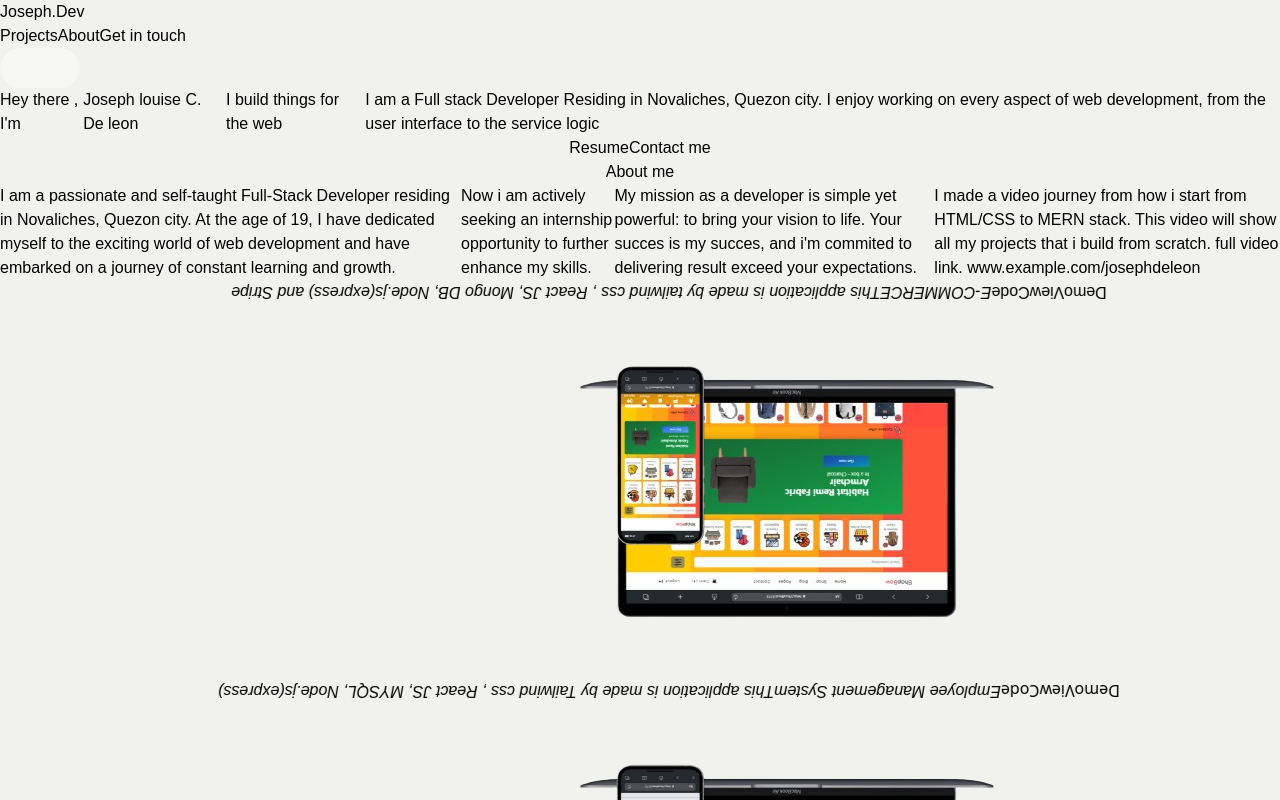
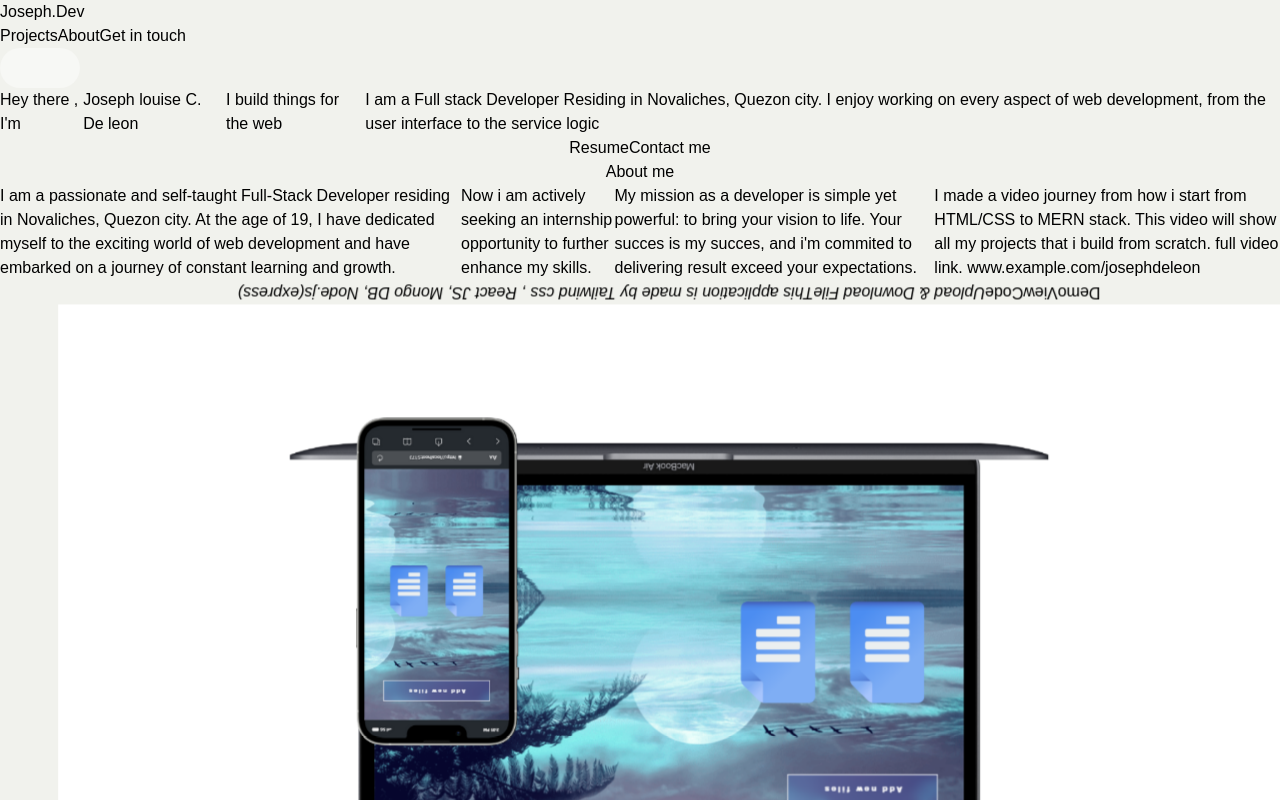
Before and after one commit to josephDeb/JosephDeleonPortfolio, a React (Vite) app: page /skills in a window 1280 px wide. Shown: the top 800 px of the page. Built offline with nearby package versions, Linux system fonts and the light colour scheme; a web font is replaced by a local one.

Commit message:
adding one projects

```diff
--- a/src/components/section/contact/Contact.jsx
+++ b/src/components/section/contact/Contact.jsx
@@ -36,8 +36,8 @@ const Contact = () => {
     }
     const {isOn} = useContext(AppContext)
   return (
-    <div id='contact' className={` xl:h-[710px] max-w-screen-2xl mx-auto h-[1250px] centered ${isOn ? "bg-black text-white" : "bg-white text-black"}`}>
-        <form onSubmit={handleSubmit} className='w-[80%] flex flex-col xl:flex-row gap-28'>
+    <div id='contact' className={` xl:h-[710px] max-w-screen-2xl mx-auto h-[980px] centered ${isOn ? "bg-black text-white" : "bg-white text-black"}`}>
+        <form onSubmit={handleSubmit} className='w-[80%] flex flex-col xl:flex-row'>
             <div className='h-[350px] w-full xl:centered xl:w-full xl:h-[440px]'>
                 {isOn ?  <img src={call} className='object-cover xl:object-contain xl:h-[440px] xl:w-full'/>
                 :
@@ -48,7 +48,7 @@ const Contact = () => {
             <div className='flex flex-col w-full centered'>
                 <div className='w-full flex flex-col centered gap-5'>
                     <h1 className='text-5xl font-bold xl:mt-0 mt-5 fnp'>Contact</h1>
-                    <p className='text-xl prg'>Would You Like To Contact Me ? Awesome!!</p>
+                    <p className='text-xl prg text-center xl:text-start'>Would You Like To Contact Me ? Awesome!!</p>
                 </div>
 
                 <div className='flex flex-col xl:w-[71%]  mt-8 w-full prg'>
--- a/src/components/section/projects/Projects.jsx
+++ b/src/components/section/projects/Projects.jsx
@@ -4,7 +4,7 @@ import github from '../../../assets/github.png'
 import video from '../../../assets/video.png'
 
 
-
+import updlfl from '../../../assets/updlfl.png'
 import ecommerceWeb from '../../../assets/ecommerceWeb.png'
 import panotes from '../../../assets/panotes3.png'
 import crudReact from '../../../assets/crudReact.png'
@@ -12,16 +12,6 @@ import carentals from '../../../assets/carentals.png'
 import employeesMS from '../../../assets/employeesMS.png'
 
 
-import react from '../../../assets/react.png'
-import nodejs from '../../../assets/node-js.png'
-import express from '../../../assets/express.png'
-import mongodb from '../../../assets/mongodb.png'
-import mysql from '../../../assets/mysql.png'
-import tailwind from '../../../assets/Tailwind CSS.png'
-import Next from '../../../assets/Next.js.png'
-import framer from '../../../assets/farmer.png'
-import star from '../../../assets/star.png'
-import star2 from '../../../assets/star2.png'
 import { useContext } from 'react'
 import { AppContext } from '../../../context/GlobalContext.jsx'
 import {motion} from 'framer-motion'
@@ -33,7 +23,7 @@ const Projects = () => {
 
   return (
     <>
-   <div id='projects' className={`max-w-screen-2xl flex-col mx-auto xl:h-[710px] centered ${isOn ? "bg-black text-white" : "bg-white text-black"} h-[1650px]`}>
+   <div id='projects' className={`max-w-screen-2xl flex-col mx-auto xl:h-[710px] centered ${isOn ? "bg-black text-white" : "bg-white text-black"} h-[1700px]`}>
 
    <div className='w-full centered flex-col gap-5 xl:w-full'>
 
@@ -46,6 +36,30 @@ const Projects = () => {
 
         <div className='max-w-screen-2xl centered mt-[44px] xl:mt-0'>
         <div className='xl:grid xl:grid-cols-3  w-[80%] xl:gap-5 grid grid-cols-1 gap-5'>
+        <motion.div
+             initial={"hidden"}
+             animate={{ rotate: 180, scale: 1 }}
+             transition={{
+               type: "spring",
+               stiffness: 260,
+               damping: 20
+             }}
+             variants={fadeIn('down', 0.2)}
+             whileInView={'show'}
+             viewport={{once: false, amount: 0.2}}
+             className='h-[260px] cursor-pointer relative w-full hover:rounded-xl prg' >
+                    <img src={updlfl} className='object-cover h-full w-full transition-all duration-500 rotate-180'/>
+                    <i className='absolute rotate-180 top-0 w-full opacity-0 hover:opacity-100 transition-all duration-500 centered gap-2 flex flex-col hover:rounded-xl h-full bg-black/80 rounded-full'>
+                      <div className='flex gap-5'>
+                         <button className='w-14 bg-white text-black rounded-xl'>Demo</button>
+                         <button className='w-14 bg-white text-black rounded-xl'><a rel='noreferrer' target='_blank' href='https://carentals-eta.vercel.app/'>View</a></button>
+                         <button className='w-14 bg-white text-black rounded-xl'><a rel='noreferrer' target='_blank' href='https://github.com/josephDeb/carentals'>Code</a></button>
+                      </div>
+                      <h1 className='prg'>Upload & Download File</h1>
+                      <p className='text-center prg text-[14px] text-gray-400 px-3'>This application is made by Tailwind css , React JS, Mongo DB, Node.js(express)</p>
+                    </i>
+              </motion.div>
+
              <motion.div
              initial={"hidden"}
              animate={{ rotate: 180, scale: 1 }}
@@ -66,7 +80,7 @@ const Projects = () => {
                          <button className='w-14 bg-white text-black rounded-xl'><a rel='noreferrer' target='_blank' href='https://github.com/josephDeb/carentals'>Code</a></button>
                       </div>
                       <h1 className='prg'>E-COMMERCE</h1>
-                      <p className='text-center prg text-[14px] text-gray-400'>This application is made by tailwind css , React JS, Mongo DB, Node.js(express) and Stripe</p>
+                      <p className='text-center prg text-[14px] text-gray-400 px-3'>This application is made by Tailwind css , React JS, Mongo DB, Node.js(express) and Stripe</p>
                     </i>
               </motion.div>
 
@@ -90,7 +104,7 @@ const Projects = () => {
                          <button className='w-14 bg-white text-black rounded-xl'>Code</button>
                       </div>
                       <h1 className='prg'>Employee Management System</h1>
-                      <p className='text-center prg text-[14px] text-gray-400'>This application is made by Tailwind css , React JS, MYSQL, Node.js(express)</p>
+                      <p className='text-center prg text-[14px] text-gray-400 px-3'>This application is made by Tailwind css , React JS, MYSQL, Node.js(express)</p>
                     </i>
               </motion.div>
 
@@ -114,7 +128,7 @@ const Projects = () => {
                          <button className='w-14 bg-white text-black rounded-xl'>Code</button>
                       </div>
                       <h1 className='prg'>Notes App</h1>
-                      <p className='text-center prg text-[14px] text-gray-400'>This application is made by Tailwind css , React JS, MYSQL, Node.js(express)</p>
+                      <p className='text-center prg text-[14px] text-gray-400 px-3'>This application is made by Tailwind css , React JS, MYSQL, Node.js(express)</p>
                     </i>
               </motion.div>
 
@@ -138,7 +152,7 @@ const Projects = () => {
                          <button className='w-14 bg-white text-black rounded-xl'>Code</button>
                       </div>
                       <h1 className='prg'>Car Website</h1>
-                      <p className='text-center prg text-[14px] text-gray-400'>This application is made by Tailwind css , Next JS, Framer motion and Node.js(express)</p>
+                      <p className='text-center prg text-[14px] text-gray-400 px-3'>This application is made by Tailwind css , Next JS, Framer motion and Node.js(express)</p>
                     </i>
               </motion.div>
 
@@ -163,7 +177,7 @@ const Projects = () => {
                          <button className='w-14 bg-white text-black rounded-xl'>Code</button>
                       </div>
                       <h1 className='prg'>Shopping Cart</h1>
-                      <p className='text-center prg text-[14px] text-gray-400'>This application is made by Tailwind css , React JS, </p>
+                      <p className='text-center prg text-[14px] text-gray-400 px-3'>This application is made by Tailwind css , React JS, </p>
                     </i>
               </motion.div>
         </div>
```
Also changed, not shown: src/assets/updlfl.png (added).
